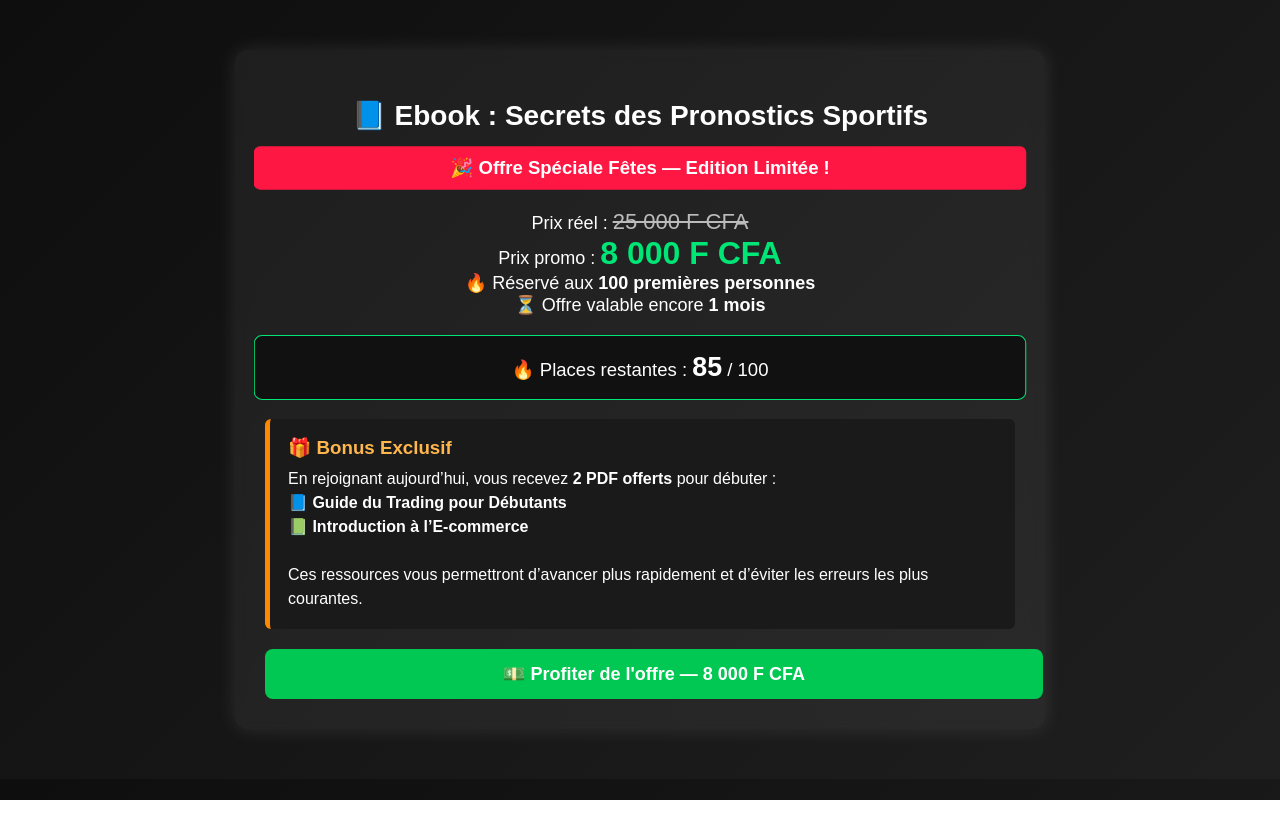
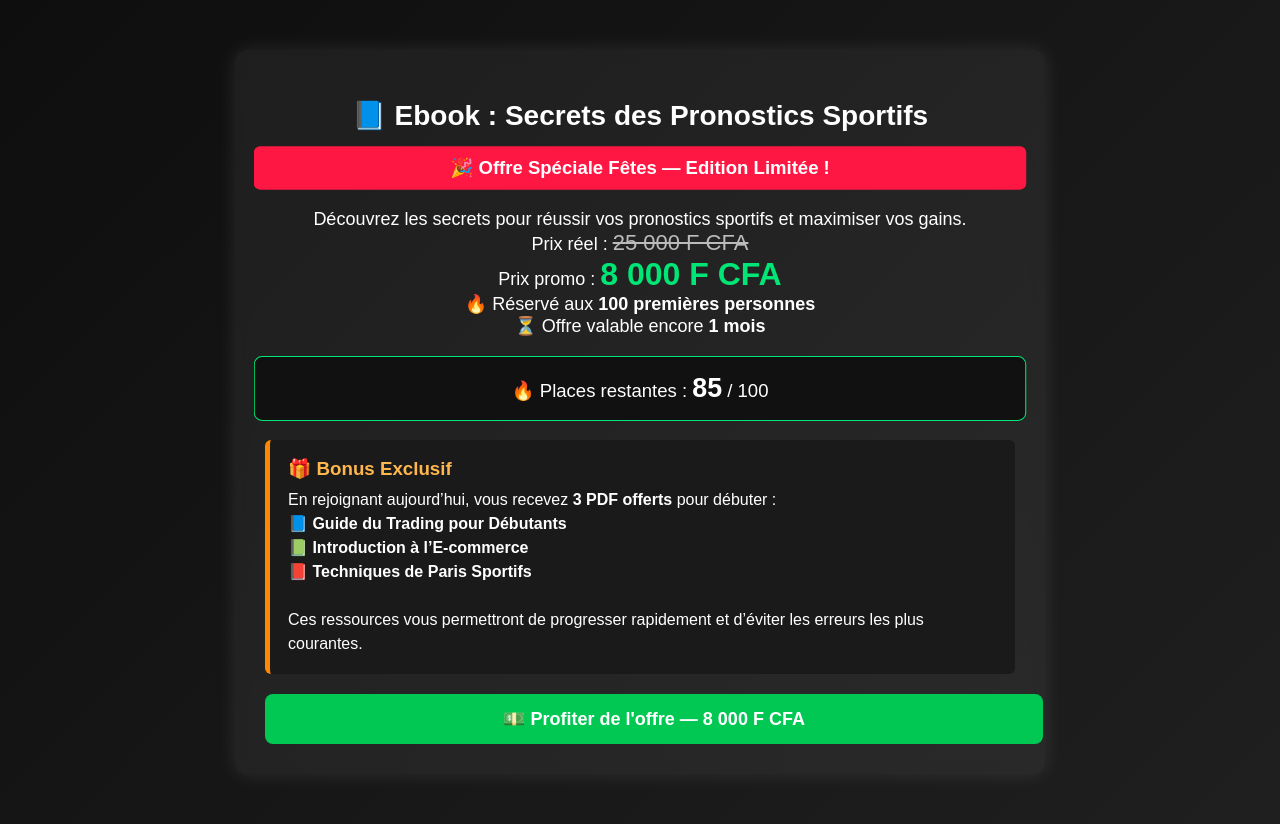
Before and after one commit to reussite775/ebook-secret-pronostics, a plain HTML site: page index.html in a window 1280 px wide. Before the commit the page ends 800 px from the top, so only its background shows below. Drawn offline with Linux system fonts and the light colour scheme.

Commit message:
Update index.html

```diff
--- a/index.html
+++ b/index.html
@@ -133,7 +133,7 @@
             border-color: #ff1744;
         }
 
-        /* Nouveau style pour la section PDF Offerts */
+        /* Section bonus PDF */
         .bonus-box {
             background:#1a1a1a;
             padding:18px;
@@ -169,6 +169,7 @@
         </div>
 
         <p style="text-align:center; font-size:18px;">
+            Découvrez les secrets pour réussir vos pronostics sportifs et maximiser vos gains.<br>
             Prix réel : <span class="old-price">25 000 F CFA</span><br>
             Prix promo : <span class="new-price">8 000 F CFA</span><br>
             🔥 Réservé aux <b>100 premières personnes</b><br>
@@ -180,15 +181,16 @@
             <span id="placesRestantes" style="font-size:26px; font-weight:bold;">85</span> / 100
         </div>
 
-        <!-- NOUVELLE SECTION PDF OFFERTS -->
+        <!-- Section Bonus PDF -->
         <div class="bonus-box">
             <h3>🎁 Bonus Exclusif</h3>
             <p>
-                En rejoignant aujourd’hui, vous recevez <strong>2 PDF offerts</strong> pour débuter :
+                En rejoignant aujourd’hui, vous recevez <strong>3 PDF offerts</strong> pour débuter :
                 <br>📘 <strong>Guide du Trading pour Débutants</strong>
                 <br>📗 <strong>Introduction à l’E-commerce</strong>
+                <br>📕 <strong>Techniques de Paris Sportifs</strong>
                 <br><br>
-                Ces ressources vous permettront d’avancer plus rapidement et d’éviter les erreurs les plus courantes.
+                Ces ressources vous permettront de progresser rapidement et d’éviter les erreurs les plus courantes.
             </p>
         </div>
 
@@ -226,13 +228,9 @@
     </div>
 
 <script>
-    // -------------------------------
-    // COMPTEUR QUI BAISSE CHAQUE 24H
-    // -------------------------------
-
+    // Compteur qui baisse automatiquement chaque 24h
     let initialPlaces = 85;
 
-    // Charger les données stockées
     let places = localStorage.getItem("placesRestantes");
     let lastDecrease = localStorage.getItem("lastDecreaseTime");
 
@@ -243,16 +241,12 @@
 
     function checkDailyDecrease() {
         let now = Date.now();
-
         if (!lastDecrease) {
             localStorage.setItem("lastDecreaseTime", now);
             return;
         }
-
         let diff = now - lastDecrease;
-
-        // 24 heures = 86 400 000 ms
-        if (diff >= 86400000) {
+        if (diff >= 86400000) { // 24h
             places = Math.max(0, places - 1);
             localStorage.setItem("placesRestantes", places);
             localStorage.setItem("lastDecreaseTime", now);
@@ -261,7 +255,6 @@
 
     checkDailyDecrease();
 
-    // Affichage
     document.addEventListener("DOMContentLoaded", function () {
         document.getElementById("placesRestantes").textContent = places;
     });
```
